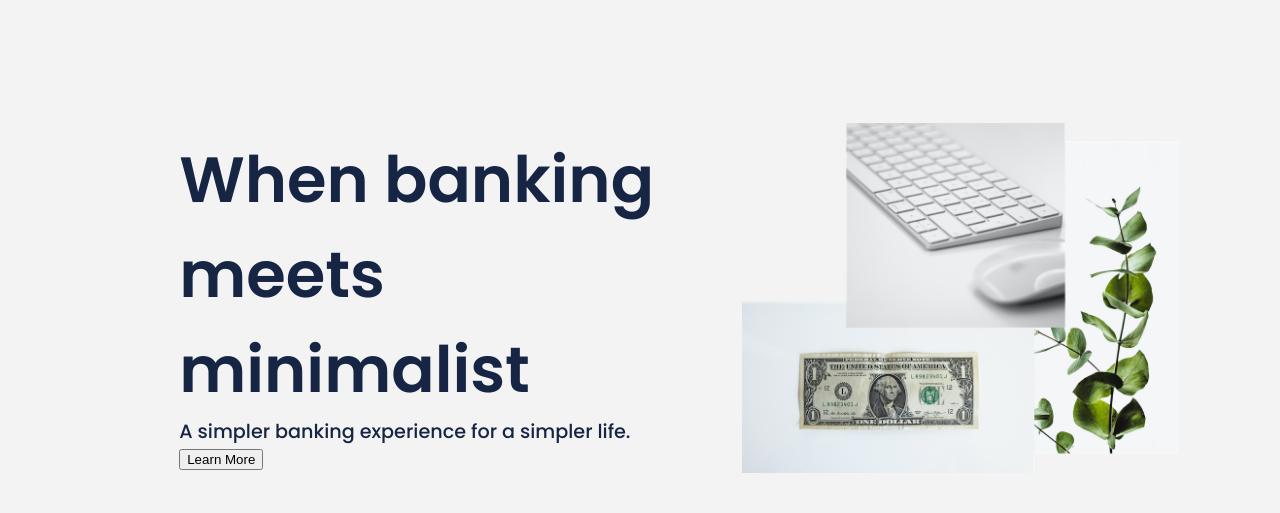
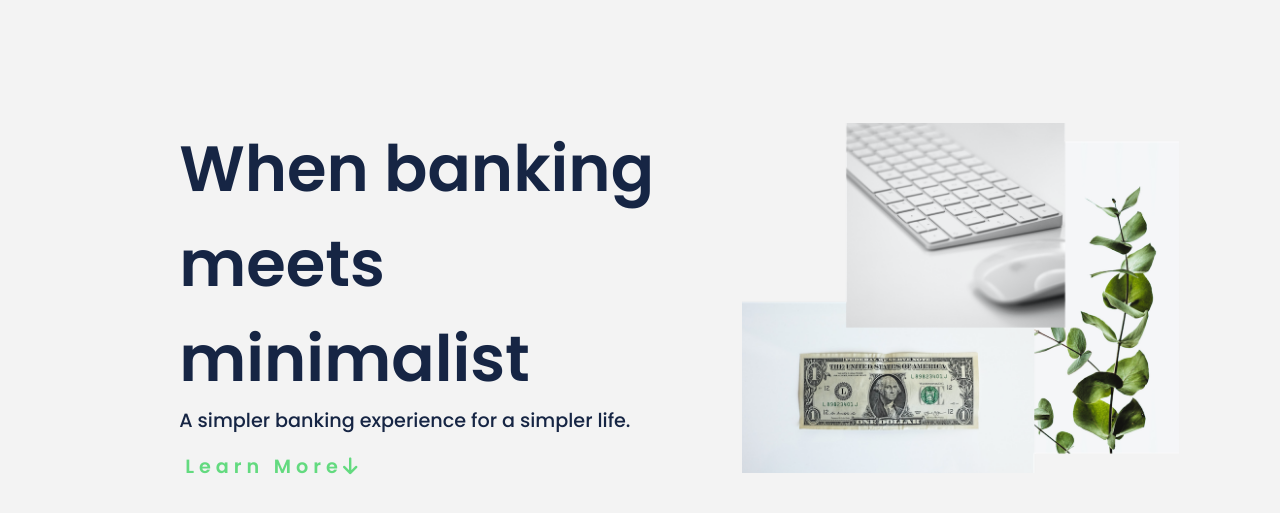
Before and after one commit to Ameer2000Mzori/Bankist-Complete, a website: page src/home.html in a window 1280 px wide. Shown: the part 99-612 px from the top of the page. Drawn offline with Linux system fonts and the light colour scheme.

Commit message:
added styling and icon to the button

```diff
--- a/src/home.html
+++ b/src/home.html
@@ -66,7 +66,12 @@
             <h4 class="header-Left-Text-2">
               A simpler banking experience for a simpler life.
             </h4>
-            <button class="header-Left-Button">Learn More</button>
+            <button class="header-Left-Button">
+              Learn More<i
+                id="header-Left-Button-Icon"
+                class="fa-solid fa-arrow-down"
+              ></i>
+            </button>
           </div>
         </div>
         <div class="header-Right">
--- a/src/home.scss
+++ b/src/home.scss
@@ -294,6 +294,18 @@ body {
           font-size: 1.2rem;
           font-weight: 500;
         }
+
+        .header-Left-Button {
+          background-color: transparent;
+          color: #63da7f;
+          font-family: $fontOne;
+          font-size: 1.2rem;
+          font-weight: 600;
+          border: none;
+          margin-top: 1rem;
+          letter-spacing: 5px;
+          cursor: pointer;
+        }
       }
     }
 
```
Also changed, not shown: src/home.css, 1 other file.
